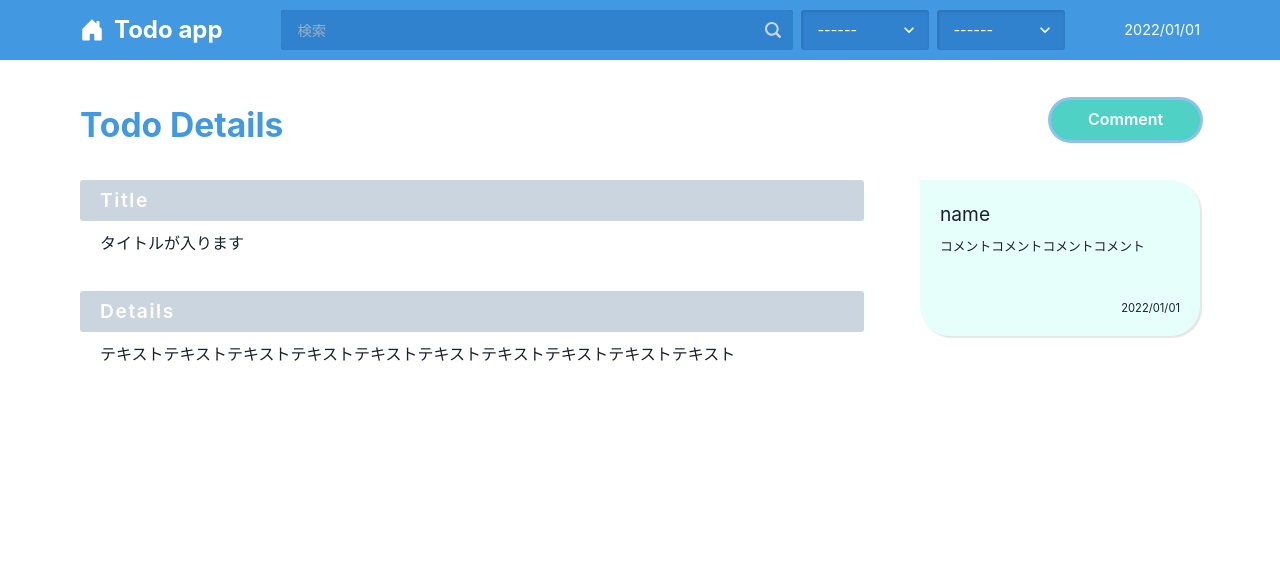
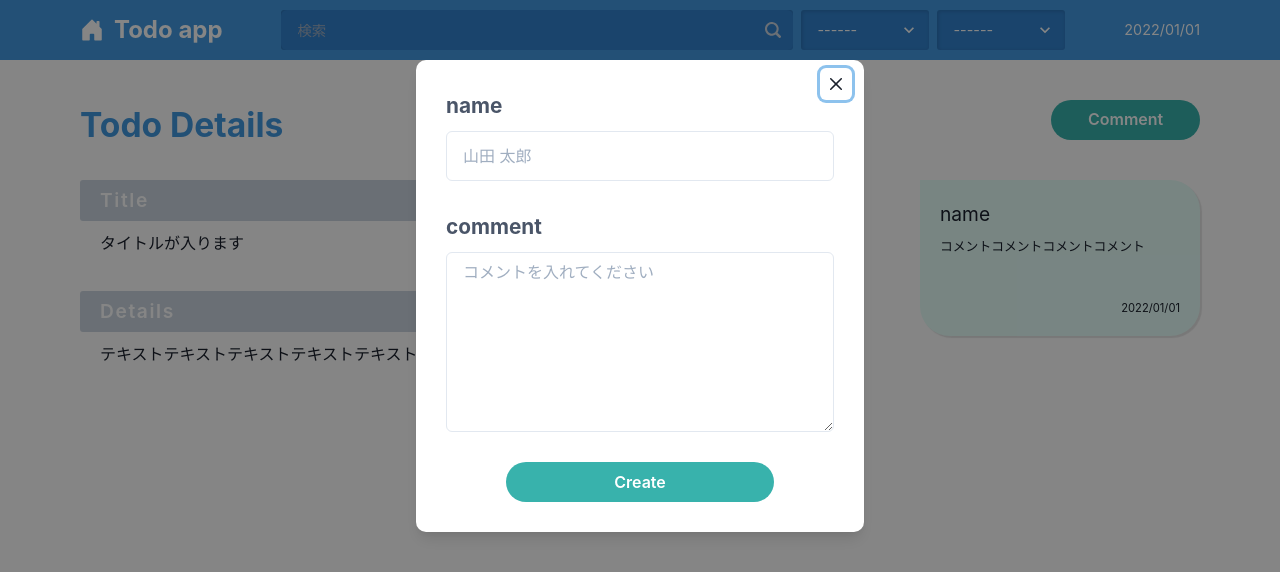
Before and after one commit to nao5100000/my-next-todo-app, a Next.js app: page /DetailTodo in a window 1280 px wide. Both pictures are taken after a click on the button "Comment". Shown: the top 572 px of the page. Built offline with nearby package versions, Linux system fonts and the light colour scheme.

Commit message:
comment modal 作成

```diff
--- a/pages/DetailTodo.jsx
+++ b/pages/DetailTodo.jsx
@@ -1,12 +1,28 @@
-import { Box, Container, Flex, Text } from "@chakra-ui/react";
+import {
+  Box,
+  Container,
+  Flex,
+  Text,
+  Modal,
+  ModalOverlay,
+  ModalContent,
+  ModalFooter,
+  ModalBody,
+  ModalCloseButton,
+  useDisclosure,
+  Input,
+  Textarea,
+  Button,
+} from "@chakra-ui/react";
 import CommentButton from "../src/atoms/button/CommentButton";
 import DetailTodoTitle from "../src/atoms/text/DetailTodoTitle";
-
+import SubTitle from "../src/atoms/text/SubTitle";
 import Title from "../src/atoms/text/Title";
 import CommentItem from "../src/molucules/CommentItem";
 import Header from "../src/organisms/Header";
 
 const DetailTodo = () => {
+  const { isOpen, onOpen, onClose } = useDisclosure();
   return (
     <>
       <main>
@@ -23,7 +39,7 @@ const DetailTodo = () => {
         >
           <Flex justify="space-between" w="100%">
             <Title children="Todo Details" />
-            <CommentButton />
+            <CommentButton onOpen={onOpen} />
           </Flex>
           <Box w="70%">
             <Box marginBottom="36px">
@@ -39,6 +55,40 @@ const DetailTodo = () => {
           </Box>
           <CommentItem />
         </Container>
+        <Modal blockScrollOnMount={false} isOpen={isOpen} onClose={onClose}>
+          <ModalOverlay />
+          <ModalContent borderRadius="10px">
+            <ModalCloseButton />
+            <ModalBody padding="30px">
+              <Box marginBottom="30px">
+                <SubTitle children="name" />
+                <Input placeholder="山田 太郎" h="50px" />
+              </Box>
+              <Box>
+                <SubTitle children="comment" />
+                <Textarea
+                  placeholder="コメントを入れてください"
+                  minHeight="180px"
+                />
+              </Box>
+            </ModalBody>
+            <ModalFooter padding="0 0 30px">
+              <Button
+                variant="ghost"
+                maxWidth="300px"
+                width="60%"
+                bg="teal.400"
+                color="white"
+                borderRadius="50px"
+                margin="0 auto"
+                transition="background-color .3s ease-out"
+                _hover={{ background: "teal.200" }}
+              >
+                Create
+              </Button>
+            </ModalFooter>
+          </ModalContent>
+        </Modal>
       </main>
     </>
   );
--- a/src/atoms/button/CommentButton.jsx
+++ b/src/atoms/button/CommentButton.jsx
@@ -1,15 +1,16 @@
 import { Button } from "@chakra-ui/react";
 
-const CommentButton = () => {
+const CommentButton = ({ onOpen }) => {
   return (
     <Button
-      bg="teal.300"
+      bg="teal.400"
       color="white"
       borderRadius="50px"
       padding="5px"
       width="170px"
       transition="background-color .3s ease-out"
       _hover={{ background: "teal.200" }}
+      onClick={onOpen}
     >
       Comment
     </Button>
```
